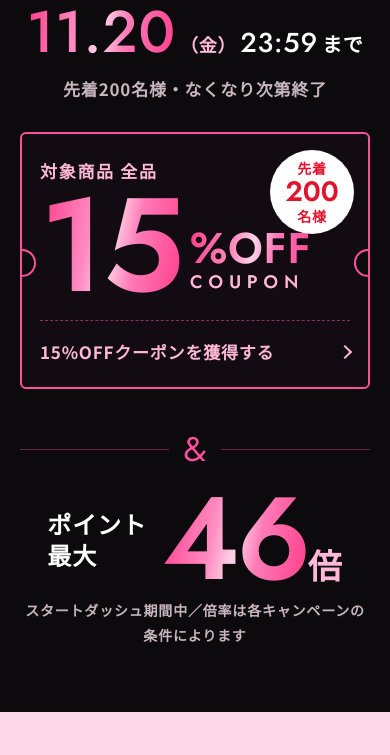
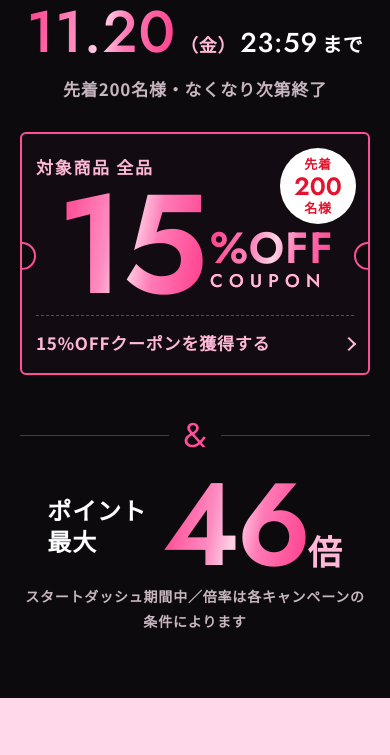
Before and after one commit to greentuushou-arch/danjiki-dojo-blackfriday-2026, a plain HTML site: page index.html in a window 390 px wide. Shown: the part 1056-1811 px from the top of the page. Drawn offline with Linux system fonts and the light colour scheme; a web font is replaced by a local one.

Commit message:
style: %OFFクーポンの数字を大きく、余白を詰める
Co-Authored-By: Claude Opus 5.5 <noreply@anthropic.com>

```diff
--- a/index.html
+++ b/index.html
@@ -120,27 +120,27 @@ a{color:inherit;text-decoration:none}
 .pink .note,.pale .note{color:#6a5560}
 
 /* ---------- チケット型クーポン ---------- */
-.ticket{position:relative;margin-top:28px;display:block;border:2px solid var(--pink);background:#120c12;padding:24px 24px 22px;text-align:left;border-radius:6px}
+.ticket{position:relative;margin-top:28px;display:block;border:2px solid var(--pink);background:#120c12;padding:20px 22px 16px;text-align:left;border-radius:6px}
 .ticket::before,.ticket::after{content:"";position:absolute;top:50%;width:24px;height:24px;margin-top:-12px;border-radius:50%;background:var(--ink);border:2px solid var(--pink)}
 .ticket::before{left:-14px;clip-path:inset(0 0 0 50%)}
 .ticket::after{right:-14px;clip-path:inset(0 50% 0 0)}
 .ticket .what{padding-right:96px;font-size:17px;font-weight:700;letter-spacing:.1em;color:var(--pink-l)}
-.ticket .big{display:flex;align-items:flex-end;gap:8px;margin-top:4px;line-height:.82}
-.ticket .pct{font-family:"Jost",sans-serif;font-weight:600;font-size:min(34vw,170px);letter-spacing:-.02em}
-.ticket .off{font-family:"Jost",sans-serif;font-weight:600;font-size:min(11vw,52px);line-height:.9;padding-bottom:10px}
+.ticket .big{display:flex;align-items:flex-end;justify-content:center;gap:10px;margin-top:6px;line-height:.8}
+.ticket .pct{font-family:"Jost",sans-serif;font-weight:600;font-size:min(38vw,232px);letter-spacing:-.03em}
+.ticket .off{font-family:"Jost",sans-serif;font-weight:600;font-size:min(12.5vw,76px);line-height:.88;padding-bottom:12px}
 .ticket .off small{display:block;font-size:.42em;letter-spacing:.34em;color:var(--pink-l);font-weight:500;margin-top:6px}
 .ticket .stamp{position:absolute;top:20px;right:20px;width:96px;height:96px;border-radius:50%;background:#fff;color:var(--red);display:flex;flex-direction:column;align-items:center;justify-content:center;line-height:1.15;font-weight:900;font-size:15px;letter-spacing:.06em;text-align:center}
 .ticket .stamp b{font-family:"Jost",sans-serif;font-size:32px;font-weight:600;letter-spacing:0}
 .ticket .tag2{position:absolute;top:22px;right:20px;padding:4px 12px;border:1px solid var(--pink);font-size:14px;font-weight:700;color:var(--pink-l);letter-spacing:.1em;border-radius:999px}
-.ticket .get{display:flex;align-items:center;justify-content:space-between;margin-top:20px;padding-top:16px;border-top:1px dashed #ff4f9a88;font-size:17px;font-weight:700;color:var(--pink-l)}
+.ticket .get{display:flex;align-items:center;justify-content:space-between;margin-top:14px;padding-top:12px;border-top:1px dashed #ff4f9a88;font-size:17px;font-weight:700;color:var(--pink-l)}
 .ticket .get::after{content:"";width:8px;height:8px;border-top:2px solid currentColor;border-right:2px solid currentColor;transform:rotate(45deg)}
 .ticket:hover .get{color:#fff}
 .ticket.is-over{opacity:.45;pointer-events:none}
 .ticket.is-over .get{font-size:0}
 .ticket.is-over .get::before{content:"このクーポンの配布は終了しました";font-size:15px}
-.ticket.free .big{align-items:center}
+.ticket.free .big{align-items:center;margin-top:10px}
 .ticket.free .what{padding-right:0;margin-top:34px}
-.ticket.free .free-t{font-size:min(17vw,84px);font-weight:900;line-height:1;letter-spacing:.02em}
+.ticket.free .free-t{font-size:min(19vw,112px);font-weight:900;line-height:1;letter-spacing:.02em}
 .ticket.free .free-t .num{font-size:1.3em;font-weight:600}
 .ticket.free .what b{font-family:"Jost",sans-serif;font-size:24px;font-weight:600;color:#fff}
 
@@ -322,9 +322,12 @@ a{color:inherit;text-decoration:none}
   .stage{height:220px}
     .fan img{width:58px;margin-left:-29px;bottom:-78px}
   .fan img:nth-child(1){--x:-100px}.fan img:nth-child(2){--x:-50px}.fan img:nth-child(4){--x:50px}.fan img:nth-child(5){--x:100px}
-  .ticket{padding:22px 18px 20px}
-  .ticket .stamp{width:84px;height:84px;font-size:14px;top:16px;right:14px}
-  .ticket .stamp b{font-size:28px}
+  .ticket{padding:18px 14px 14px}
+  .ticket .big{gap:6px}
+  .ticket .pct{font-size:36vw}
+  .ticket .off{font-size:11.2vw}
+  .ticket .stamp{width:76px;height:76px;font-size:13px;top:14px;right:12px}
+  .ticket .stamp b{font-size:25px}
   .ticket .tag2{top:18px;right:14px;font-size:13px}
   .point .l{font-size:24px}
   .point .r span{font-size:34px}
```
